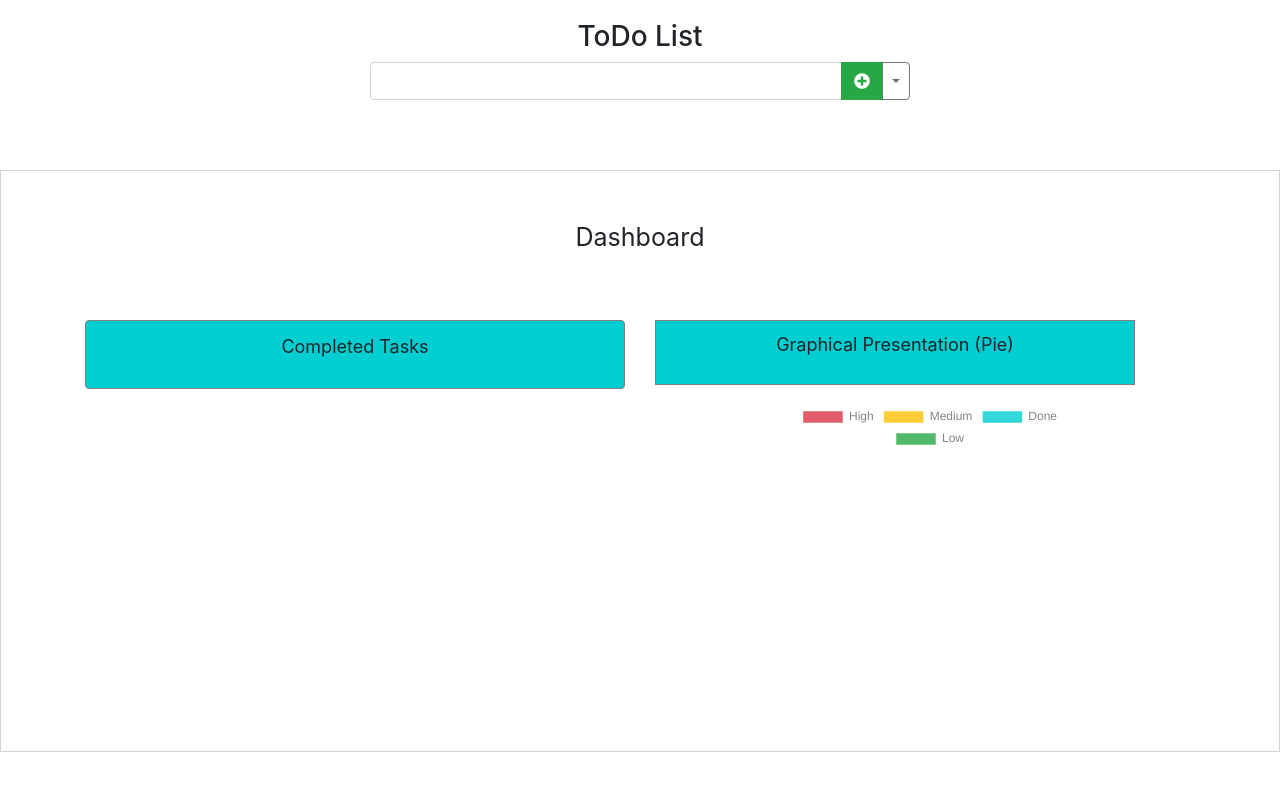
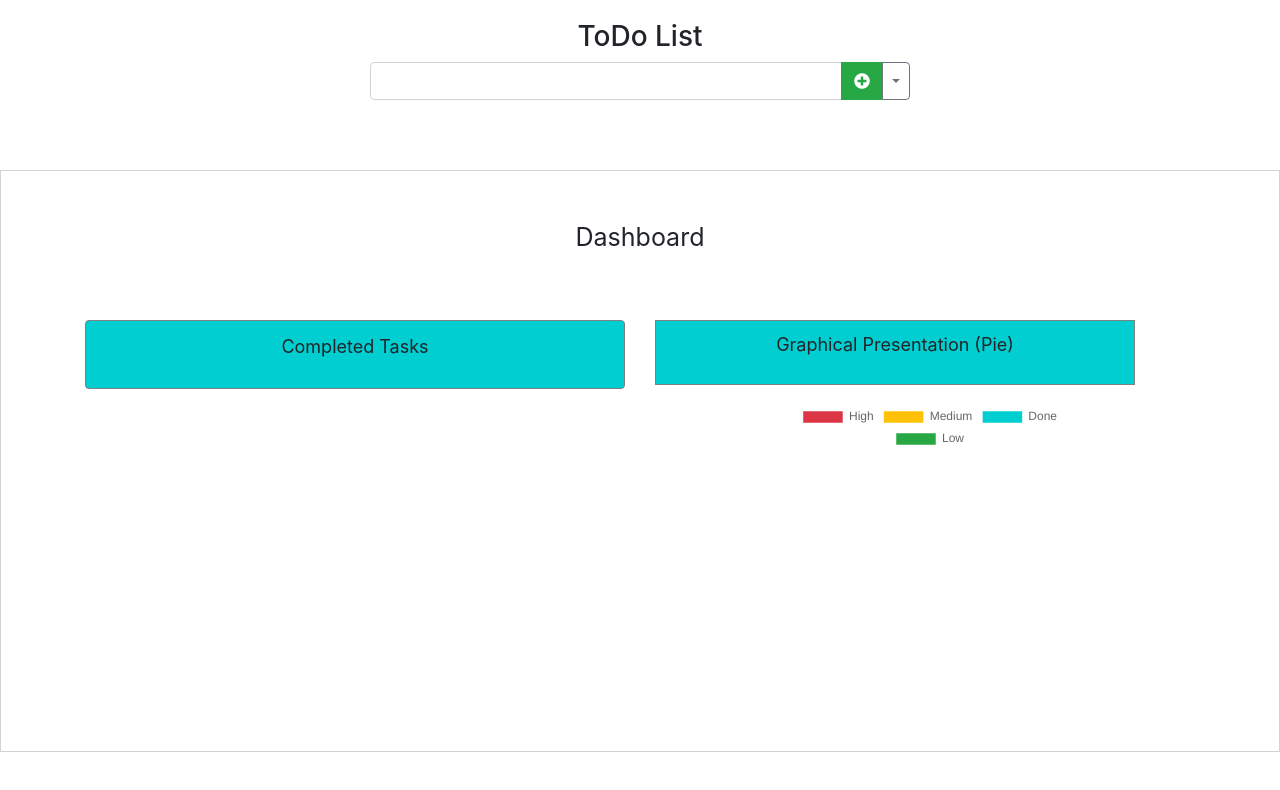
Before and after one commit to Deblina-create/ToDoApp, a website: page src/index.html in a window 1280 px wide. Drawn offline with nearby package versions, Linux system fonts and the light colour scheme; files that its build step writes are made by us from their sources.

Commit message:
some bug fixes

```diff
--- a/src/styles/styles.scss
+++ b/src/styles/styles.scss
@@ -1,14 +1,12 @@
 header{
-    //margin-bottom: 20px;
+
     .firstDiv{
         margin-bottom: 60px;
         h3{
           text-align: center;
           margin-top: 20px; ;
         }
-        /*#buttonAddNewTask{
-            //color: ;
-        }*/
+
     }
 }
 
@@ -32,7 +30,7 @@ header{
 }
 
 #bottomSection{
-    //box-sizing: border-box;
+
     border: 1px solid lightgray;
     margin-top: 10px;
 }
@@ -41,7 +39,7 @@ header{
 
 #myChart{
    margin-left: 100px;
-   opacity: 0.8;
+
 
 }
 #chartHeading{
```
Also changed, not shown: dist/styles/styles.css.
